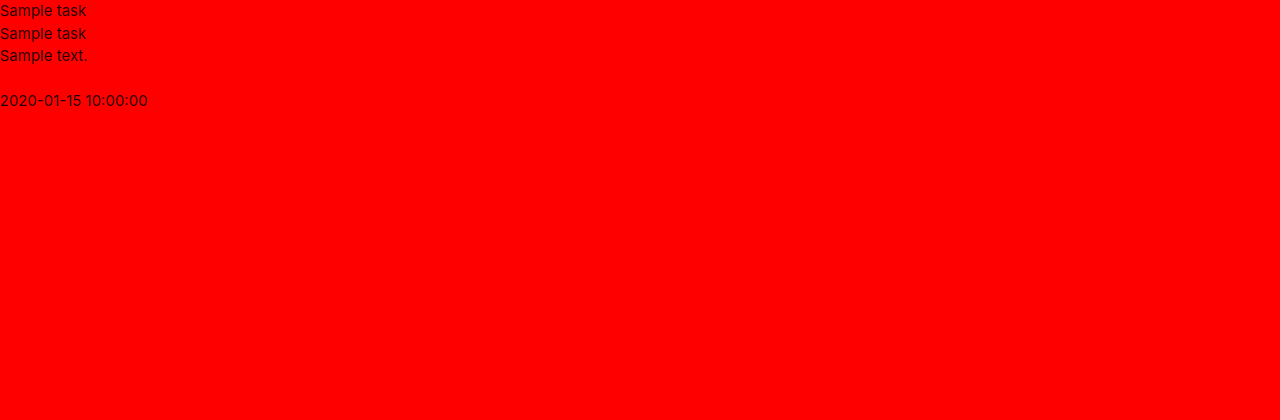
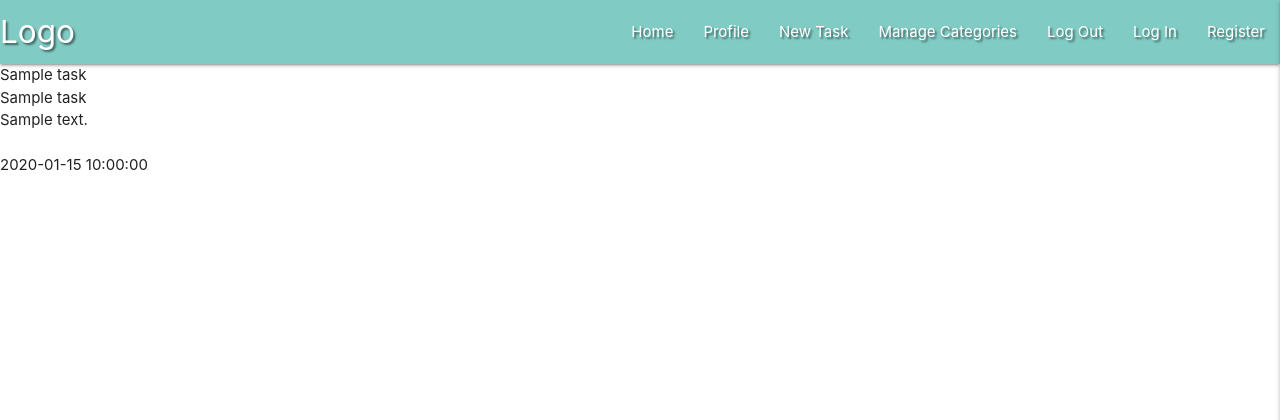
Before and after one commit to ricocatford/flask-task-manager-app, a Flask app: page / in a window 1280 px wide. Shown: the top 420 px of the page. Run offline with Flask 2, Linux system fonts and the light colour scheme; a database or web service that is not in the repository returns one stand-in record (values such as "Sample title"); some libraries are stand-ins or nearby versions.

Commit message:
Add Materialize main and side navbar

```diff
--- a/static/css/style.css
+++ b/static/css/style.css
@@ -1,3 +1,9 @@
-body {
-    background-color: red;
+* {
+  box-sizing: border-box;
+  margin: 0;
+  padding: 0;
 }
+
+.text-shadow {
+    text-shadow: 2px 2px 2px rgba(0, 0, 0, 0.5);
+}
--- a/static/js/script.js
+++ b/static/js/script.js
@@ -0,0 +1,3 @@
+$(document).ready(function(){
+    $(".sidenav").sidenav({edge: "right"});
+});
--- a/templates/base.html
+++ b/templates/base.html
@@ -5,7 +5,6 @@
     <meta name="viewport"
           content="width=device-width, user-scalable=no, initial-scale=1.0, maximum-scale=1.0, minimum-scale=1.0">
     <meta http-equiv="X-UA-Compatible" content="ie=edge">
-    <link rel="stylesheet" href="https://kit.fontawesome.com/6aecce4a80.css" crossorigin="anonymous">
     <link rel="stylesheet" href="https://cdnjs.cloudflare.com/ajax/libs/materialize/1.0.0/css/materialize.min.css" type="text/css">
     <link rel="stylesheet" href="{{ url_for('static', filename='css/style.css') }}" type="text/css">
     {% block styles %}
@@ -13,8 +12,41 @@
     <title>Task Manager</title>
 </head>
 <body>
+    <header>
+    <!--    Top navbar    -->
+        <nav>
+            <div class="nav-wrapper text-shadow teal lighten-3">
+                <a href="#!" class="brand-logo">Logo</a>
+                <a href="#" data-target="mobile-demo" class="sidenav-trigger right"><i class="fa-solid fa-bars"></i></a>
+                <ul class="right hide-on-med-and-down">
+                    <li><a href="{{ url_for('get_tasks') }}">Home</a></li>
+                    <li><a href="">Profile</a></li>
+                    <li><a href="">New Task</a></li>
+                    <li><a href="">Manage Categories</a></li>
+                    <li><a href="">Log Out</a></li>
+                    <li><a href="">Log In</a></li>
+                    <li><a href="">Register</a></li>
+
+                </ul>
+            </div>
+        </nav>
+
+    <!--    Mobile navbar    -->
+        <ul class="sidenav" id="mobile-demo">
+            <li><h4 class="center-align light-blue-text text-darken-4">Task Manager</h4></li>
+            <li><a href="{{ url_for('get_tasks') }}">Home</a></li>
+            <li><a href="">Profile</a></li>
+            <li><a href="">New Task</a></li>
+            <li><a href="">Manage Categories</a></li>
+            <li><a href="">Log Out</a></li>
+            <li><a href="">Log In</a></li>
+            <li><a href="">Register</a></li>
+        </ul>
+    </header>
+
     {% block content %}
     {% endblock %}
+    <script src="https://kit.fontawesome.com/6aecce4a80.js" crossorigin="anonymous"></script>
     <script
           src="https://code.jquery.com/jquery-3.6.3.min.js"
           integrity="sha256-pvPw+upLPUjgMXY0G+8O0xUf+/Im1MZjXxxgOcBQBXU="
```
